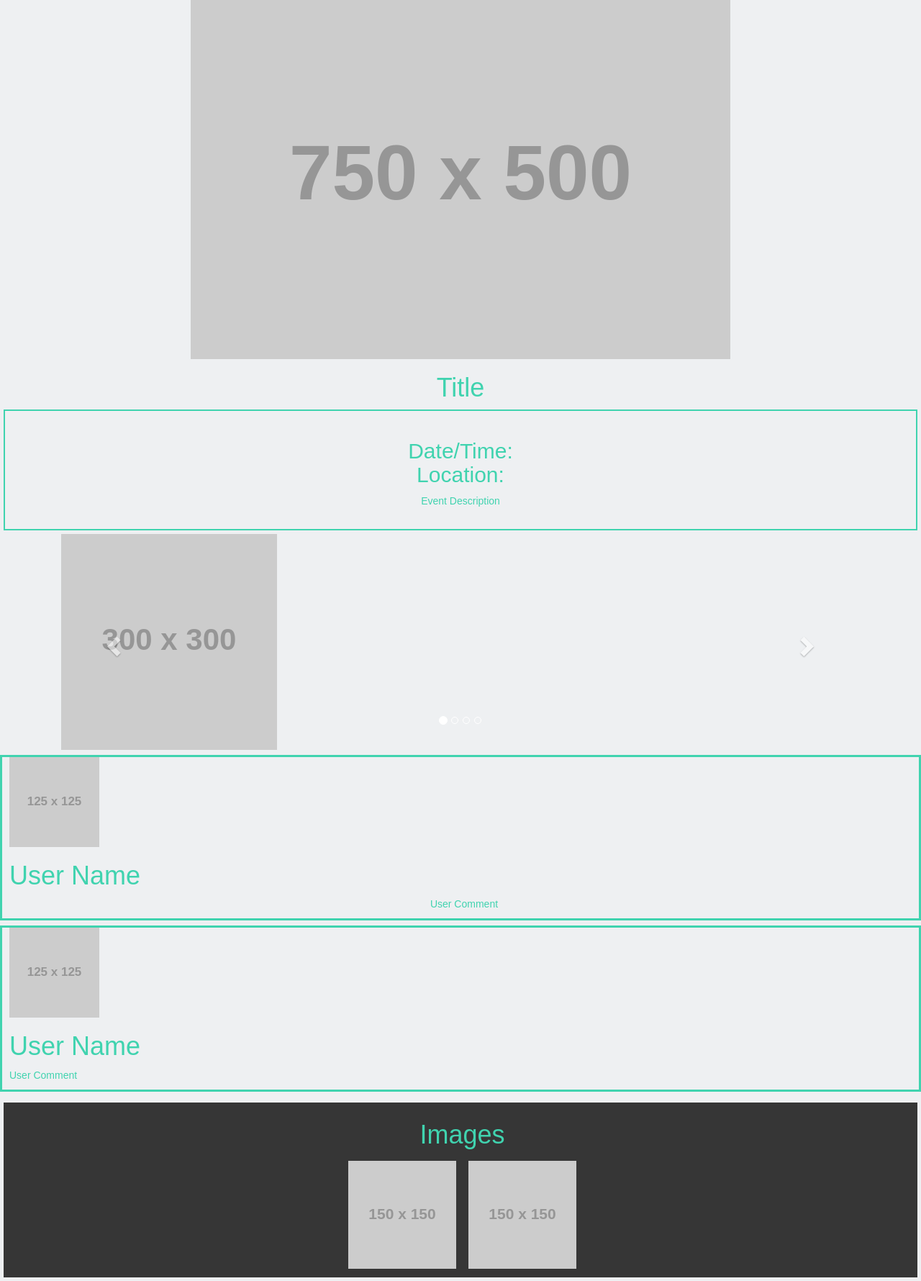
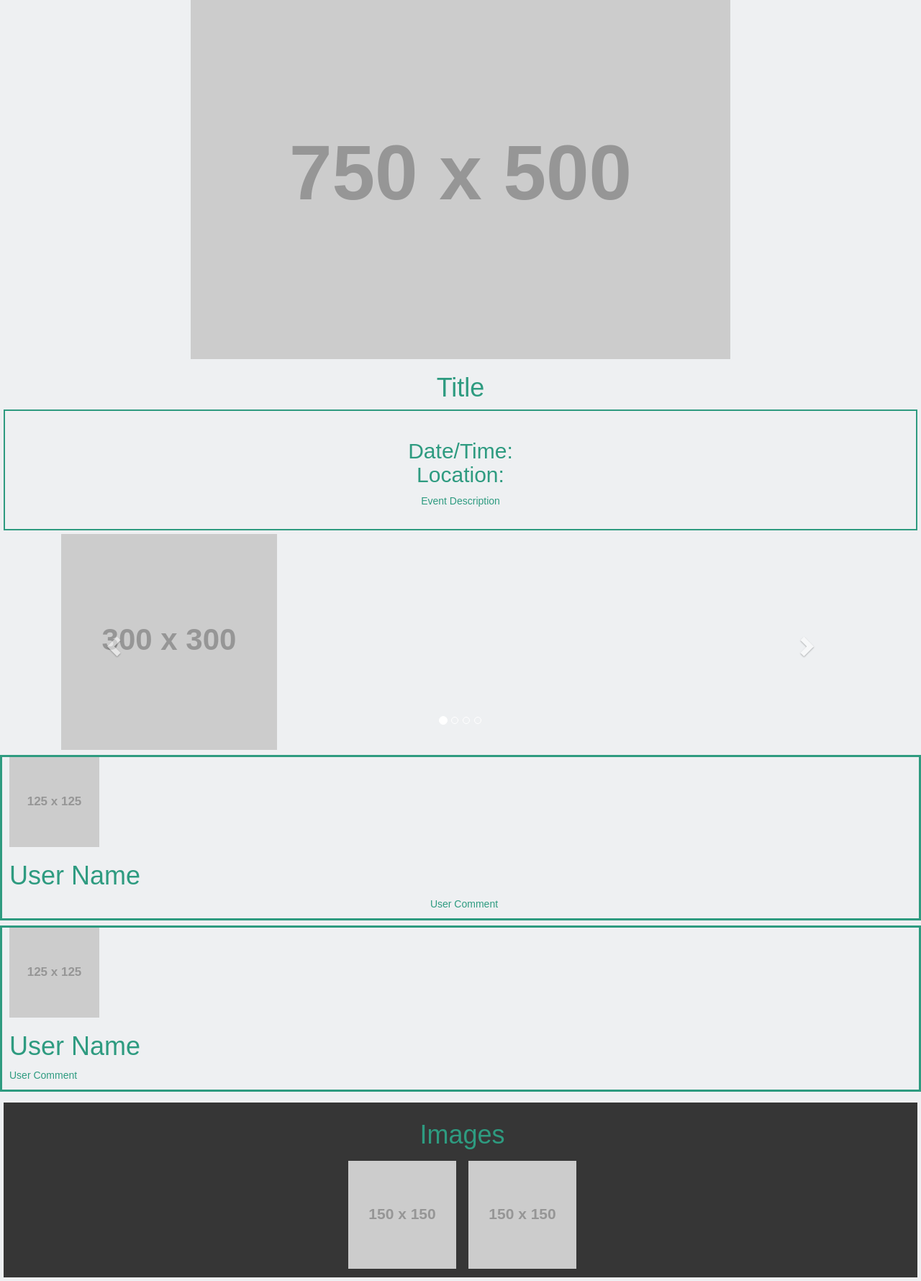
Before and after one commit to EndlessDavidDu/CSCI3308-Team24, a PHP site: page /Event.html in a window 1280 px wide. Shown: the part 67-1847 px from the top of the page at 72% size. Run offline with PHP 8.4, Linux system fonts and the light colour scheme; grey boxes labelled with a size stand in for pictures from a placeholder-image service; some libraries are stand-ins or nearby versions.

Commit message:
Changed Teal color font to be more visible against background

```diff
--- a/EventPage/Event.css
+++ b/EventPage/Event.css
@@ -1,3 +1,4 @@
+
 .carousel-inner > .item > img,
 .carousel-inner > .item > a > img {
   width: 20%;
@@ -82,7 +83,7 @@
 
 .centered {
   text-align:  center;
-  color: #40d3af;
+  color: #2e9b80;
 }
 
 .left{
```
